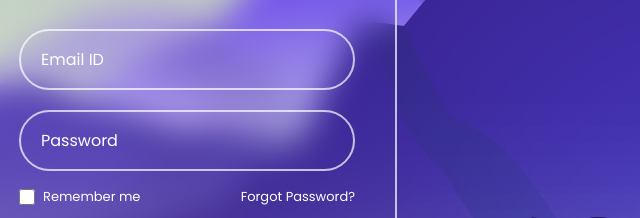
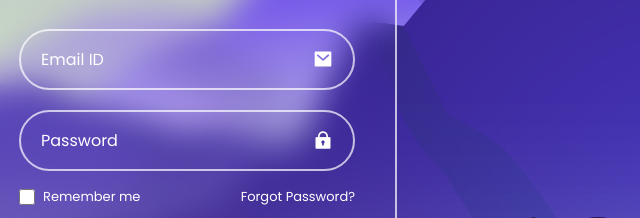
Before and after one commit to alitagangwani/tatawebsite, a plain HTML site: page login-form-main/startingpage.html in a window 1280 px wide. Shown: the part 268-486 px from the top of the page, 453-1093 px from the left. Drawn offline with nearby package versions, Linux system fonts and the light colour scheme; files that its build step writes are made by us from their sources; files whose address does not match are found by name.

Commit message:
Update startingpage.html

```diff
--- a/login-form-main/startingpage.html
+++ b/login-form-main/startingpage.html
@@ -4,7 +4,7 @@
       <meta charset="UTF-8">
       <meta name="viewport" content="width=device-width, initial-scale=1.0">
 
-
+       <link rel="stylesheet" href="https://cdnjs.cloudflare.com/ajax/libs/remixicon/3.5.0/remixicon.css" crossorigin="">
 
 
 
```
